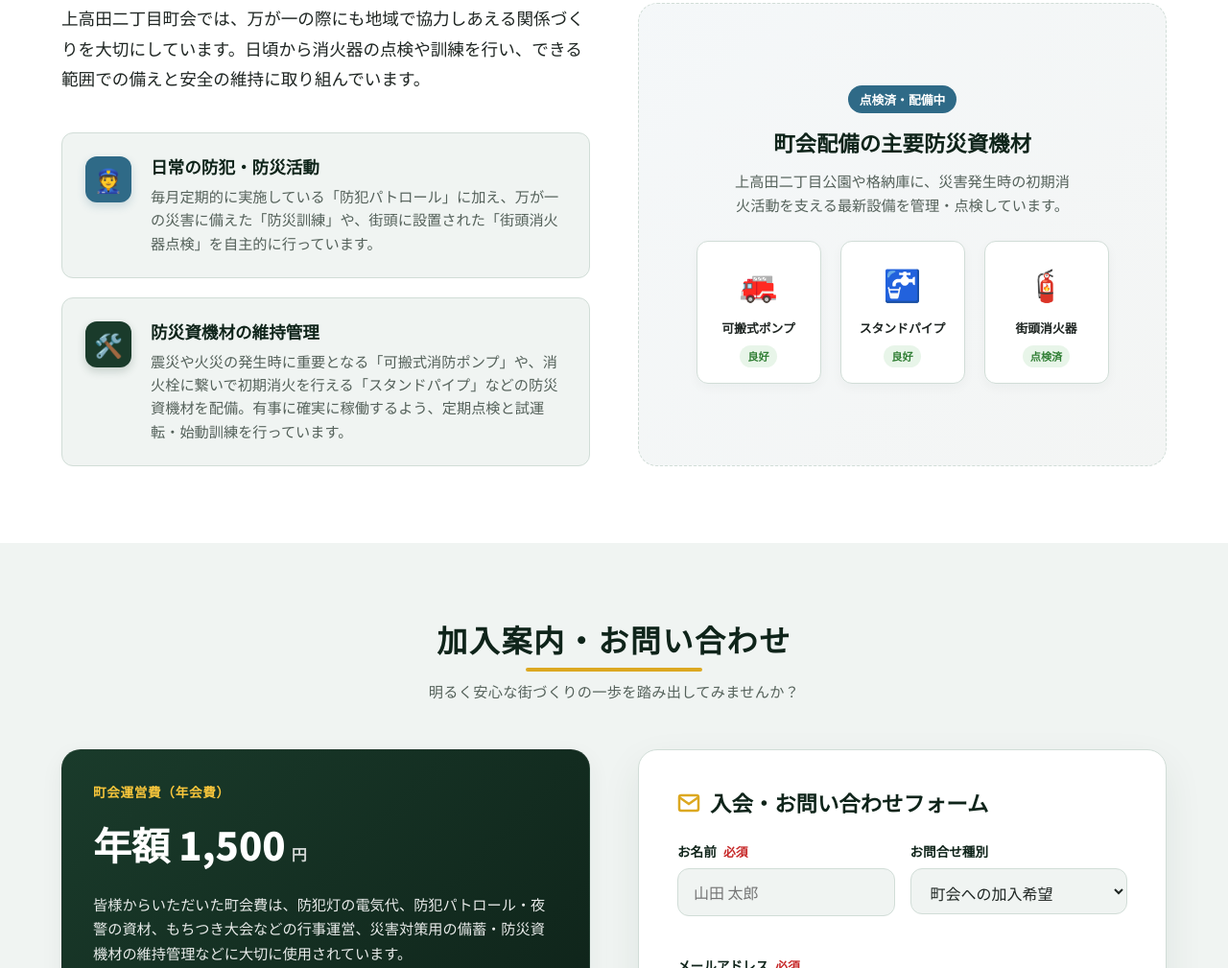
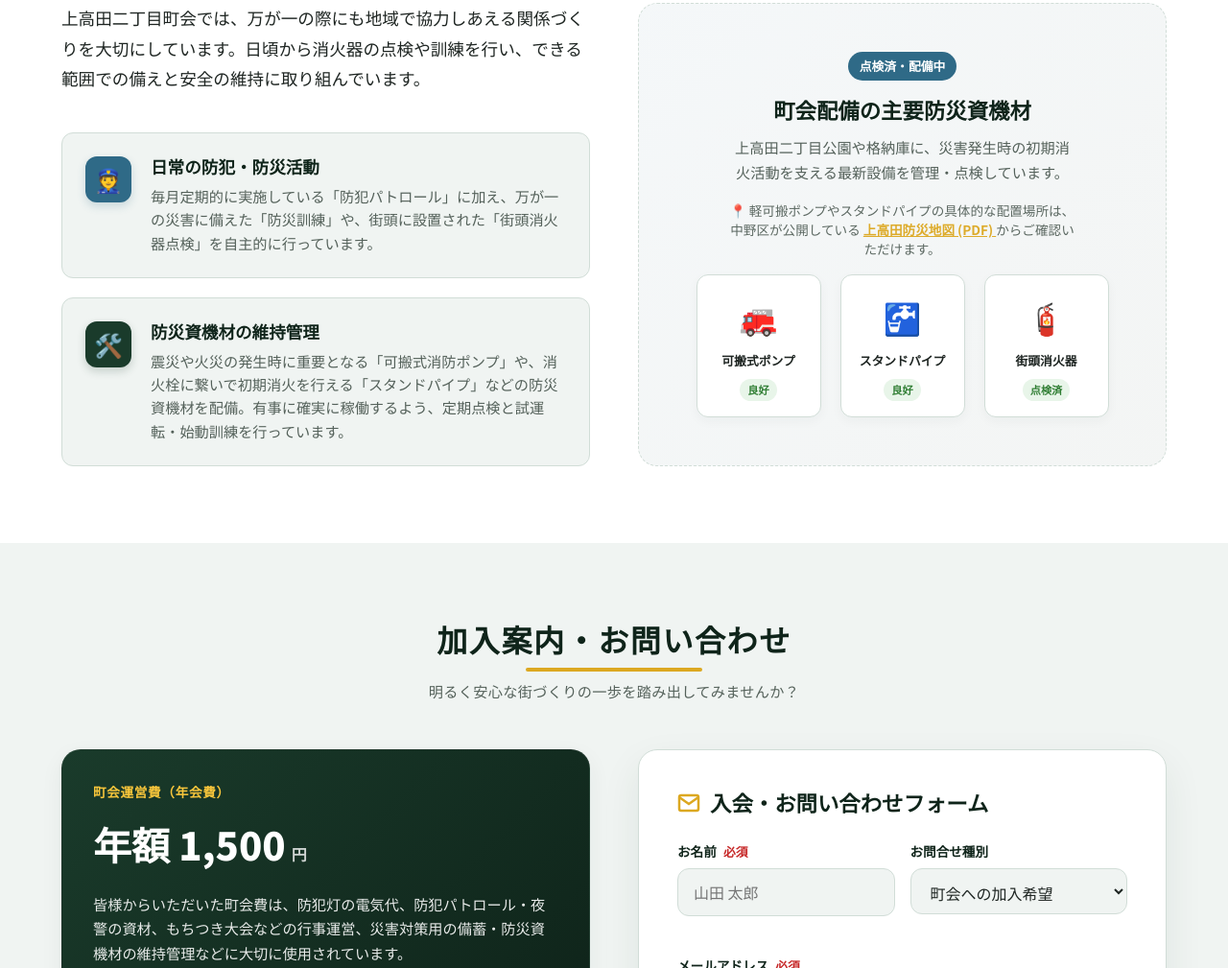
Before and after one commit to negisi/kami2web, a website built with Vite: page index.html in a window 1280 px wide. Shown: the part 3526-4535 px from the top of the page at 96% size. Built offline with nearby package versions, Linux system fonts and the light colour scheme.

Commit message:
feat: add link to Nakano city's Kamitakada disaster prevention map PDF

```diff
--- a/index.html
+++ b/index.html
@@ -299,6 +299,13 @@
             <span class="safety-badge-info" aria-hidden="true">点検済・配備中</span>
             <h4>町会配備の主要防災資機材</h4>
             <p>上高田二丁目公園や格納庫に、災害発生時の初期消火活動を支える最新設備を管理・点検しています。</p>
+            <p style="font-size: 0.85rem; margin-top: -8px; margin-bottom: 16px; opacity: 0.95; line-height: 1.5;">
+              📍 軽可搬ポンプやスタンドパイプの具体的な配置場所は、中野区が公開している
+              <a href="https://www.city.tokyo-nakano.lg.jp/bosai/jishin-hassei/bosaichizu.files/2025_kamitakada.pdf" target="_blank" rel="noopener" style="color: var(--color-accent); text-decoration: underline; font-weight: bold;">
+                上高田防災地図 (PDF)
+              </a>
+              からご確認いただけます。
+            </p>
 
             <div class="equipment-showcase">
               <div class="eq-item">
```
